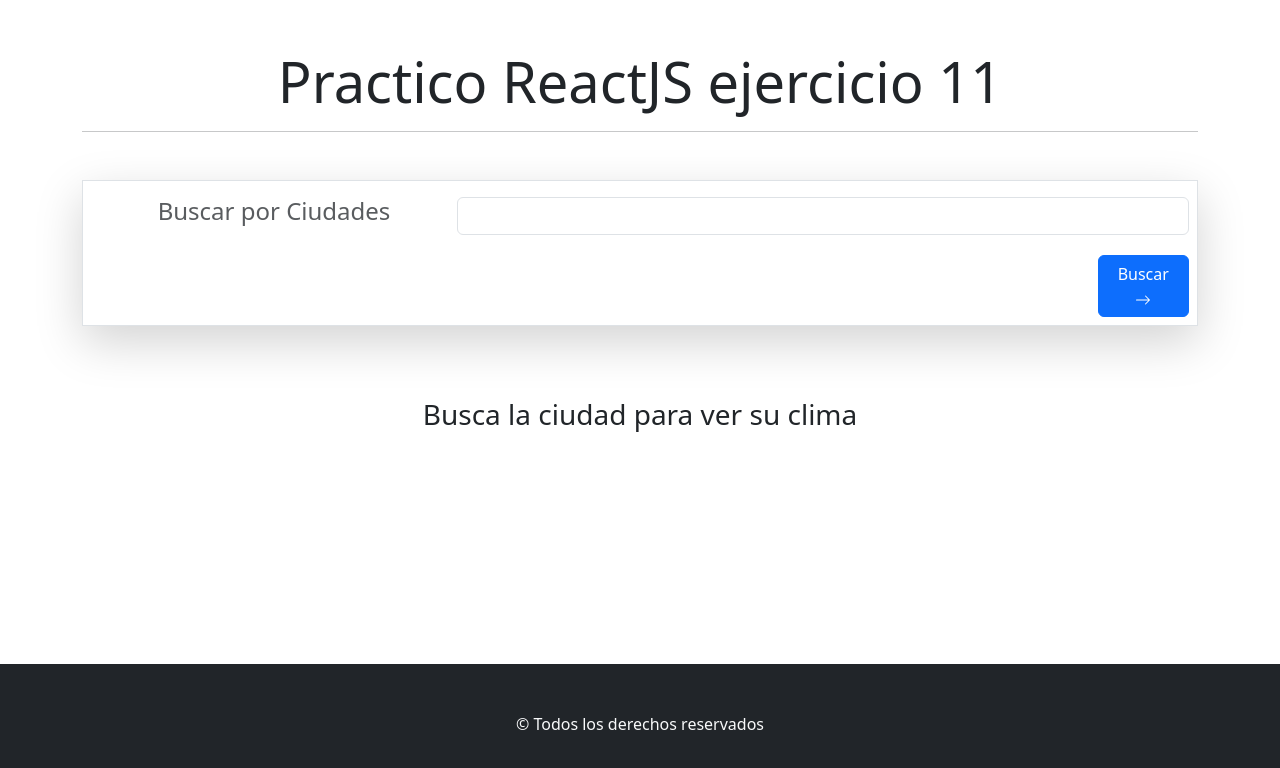
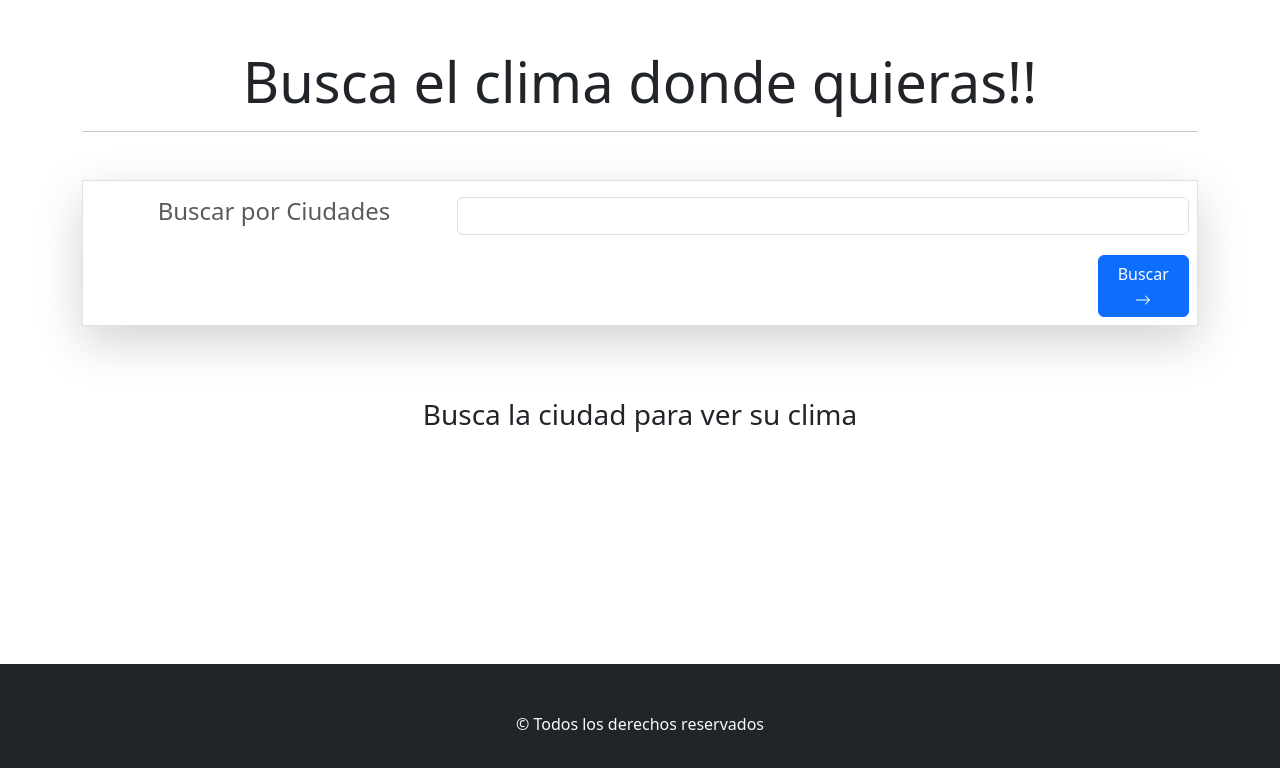
Before and after one commit to Mario-Chavez/app-clima-react, a React (Vite) app: page / in a window 1280 px wide. Shown: the top 768 px of the page. Built offline with nearby package versions, Linux system fonts and the light colour scheme.

Commit message:
se modifico titulo

```diff
--- a/src/App.jsx
+++ b/src/App.jsx
@@ -37,7 +37,7 @@
     return (
         <>
             <Container className="my-5 mainPage">
-                <h1 className="display-4 text-center">Practico ReactJS ejercicio 11</h1>
+                <h1 className="display-4 text-center">Busca el clima donde quieras!!</h1>
                 <hr />
                 <Buscador ciudades={busquedaCategoria} />
                 <TituloDeBusqueda />
```
